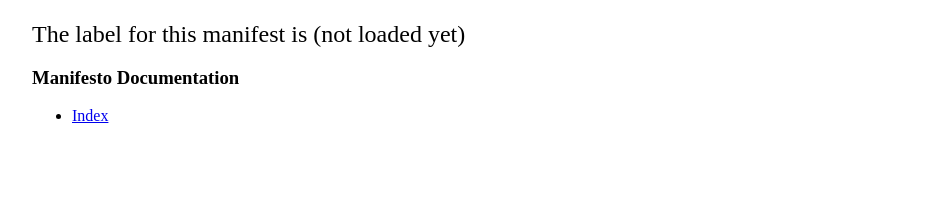
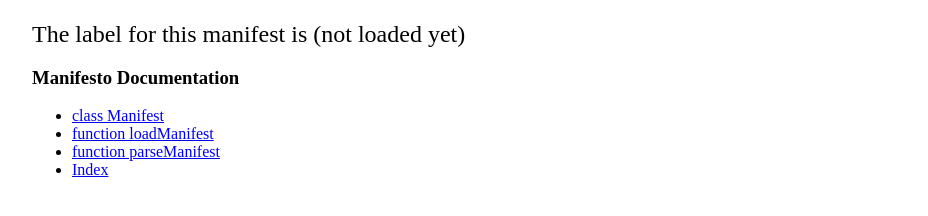
Before and after one commit to vincentmarchetti/try-manifesto, a website: page index.html in a window 1280 px wide. Shown: the part 138-354 px from the top of the page, without its empty margins (8-936 px from the left). Drawn offline with Linux system fonts and the light colour scheme.

Commit message:
Added more links to documentation

```diff
--- a/index.html
+++ b/index.html
@@ -33,6 +33,7 @@
             onclick="load_manifest()">Load Manifest</button>
     <input  class="input_texbox"
             type="url"
+            style="margin-top:0.5em;"
             id="manifest-url-container"
             value="https://raw.githubusercontent.com/vincentmarchetti/iiif3dtsg/main/manifests/1_basic_model_in_scene/model_origin.json"/>
     </div>
@@ -45,6 +46,9 @@
     <div>
     <h3>Manifesto Documentation</h3>
     <ul>
+    	<li><a href="docs/classes/Manifest.html" target="_blank">class Manifest</a></li>
+	<li>    <a href="docs/functions/loadManifest.html" target="_blank">function loadManifest</a></li>
+	<li>    <a href="docs/functions/parseManifest.html" target="_blank">function parseManifest</a></li>
 	<li><a href="docs/index.html" target="_blank">Index</a></li>
     </ul>
 
```
